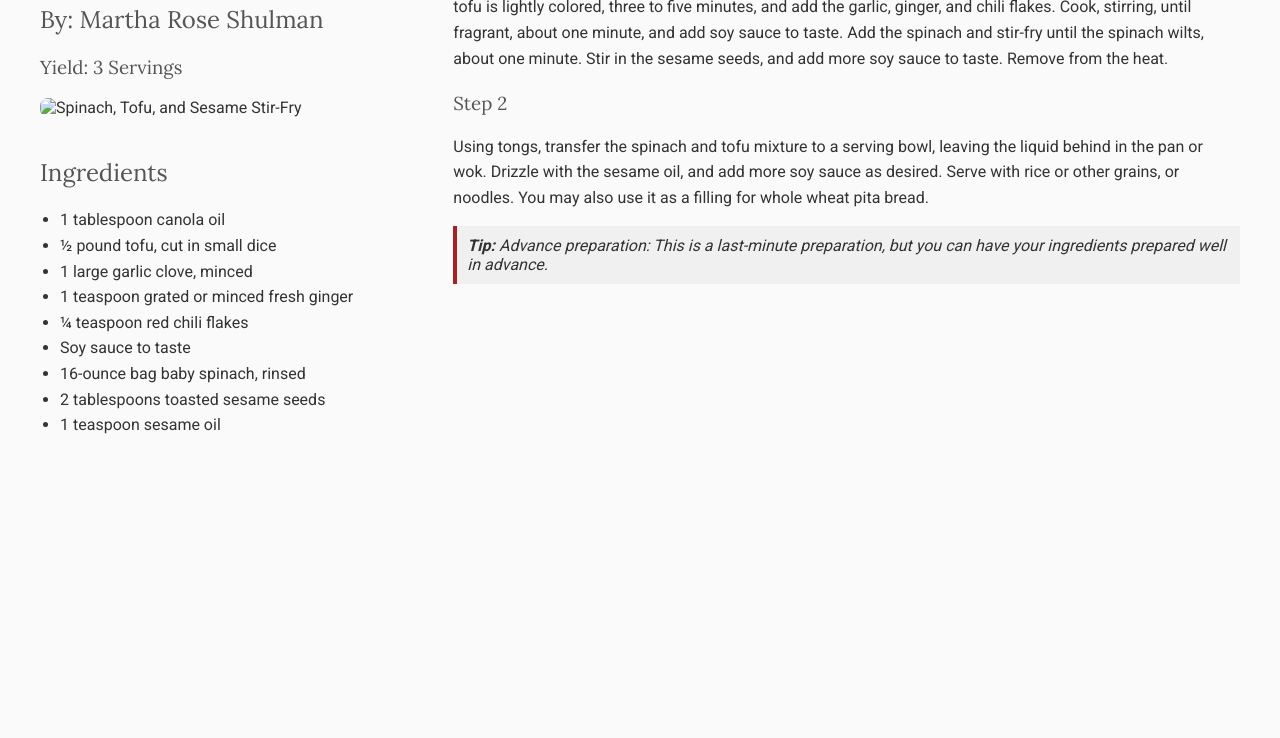
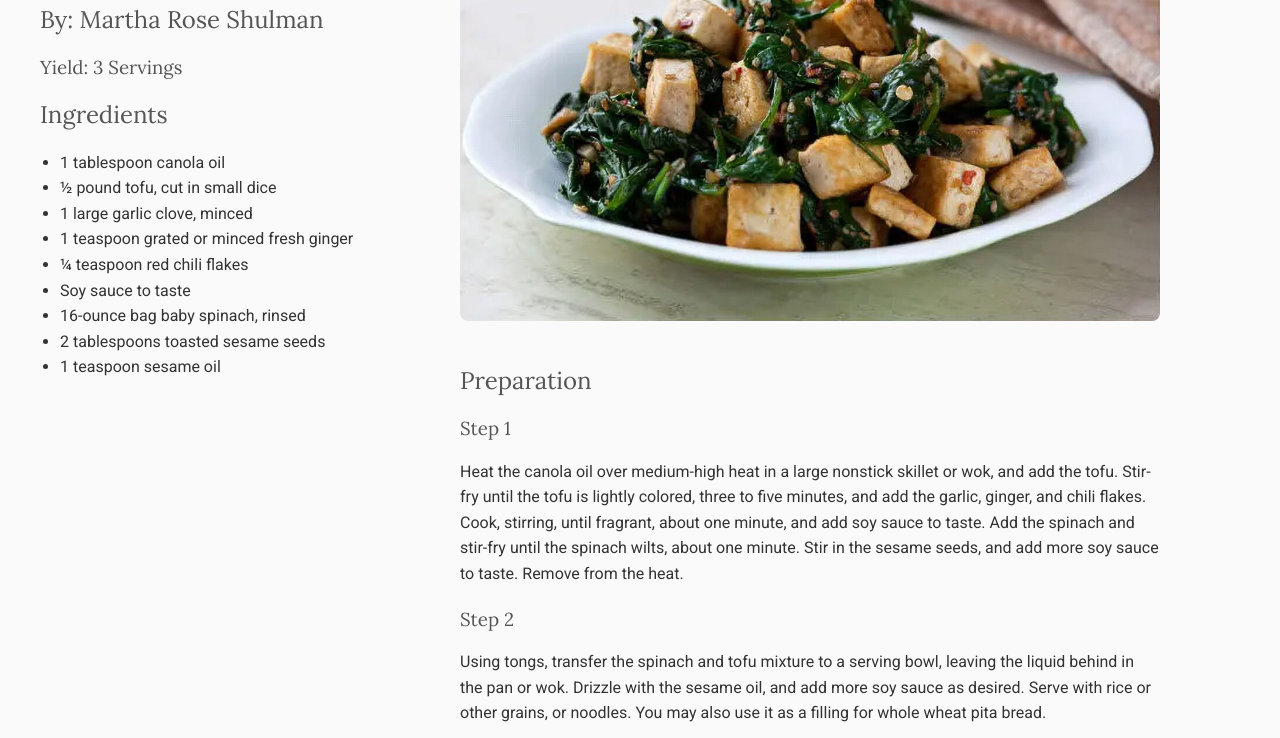
Before and after one commit to k3nzie8818/exercise-7, a plain HTML site: page index.html in a window 1280 px wide. Shown: the part 165-903 px from the top of the page. Before the commit the page ends 800 px from the top, so only its background shows below. Drawn offline with Linux system fonts and the light colour scheme.

Commit message:
recepiepr

```diff
--- a/index.html
+++ b/index.html
@@ -24,21 +24,19 @@
             margin: 0 auto;
             padding: 20px;
             display: flex;
-            flex-wrap: wrap;
             gap: 20px;
         }
 
         /* Left column (Title/Credits/Ingredients) */
         .left-column {
-            flex: 1;
-            min-width: 300px;
-            max-width: 500px;
+            width: 35%;
+            max-width: 400px;
         }
 
         /* Right column (Image/Preparation) */
         .right-column {
-            flex: 2;
-            min-width: 400px;
+            width: 65%;
+            max-width: 700px;
         }
 
         /* Recipe title */
@@ -98,9 +96,6 @@
         <h2>By: Martha Rose Shulman</h2>
         <h3>Yield: 3 Servings</h3>
 
-        <!-- Recipe Image -->
-        <img src="uploadAssets/spinach_tofu_stir_fry.jpg" alt="Spinach, Tofu, and Sesame Stir-Fry" class="recipe-image">
-
         <!-- Ingredients List -->
         <h2>Ingredients</h2>
         <ul class="ingredients">
@@ -118,6 +113,9 @@
 
     <!-- Right Column -->
     <div class="right-column">
+        <!-- Recipe Image -->
+        <img src="recipe-photo-Enhanced-SR.jpg" alt="Spinach, Tofu, and Sesame Stir-Fry" class="recipe-image">
+
         <h2>Preparation</h2>
 
         <div class="preparation">
```
